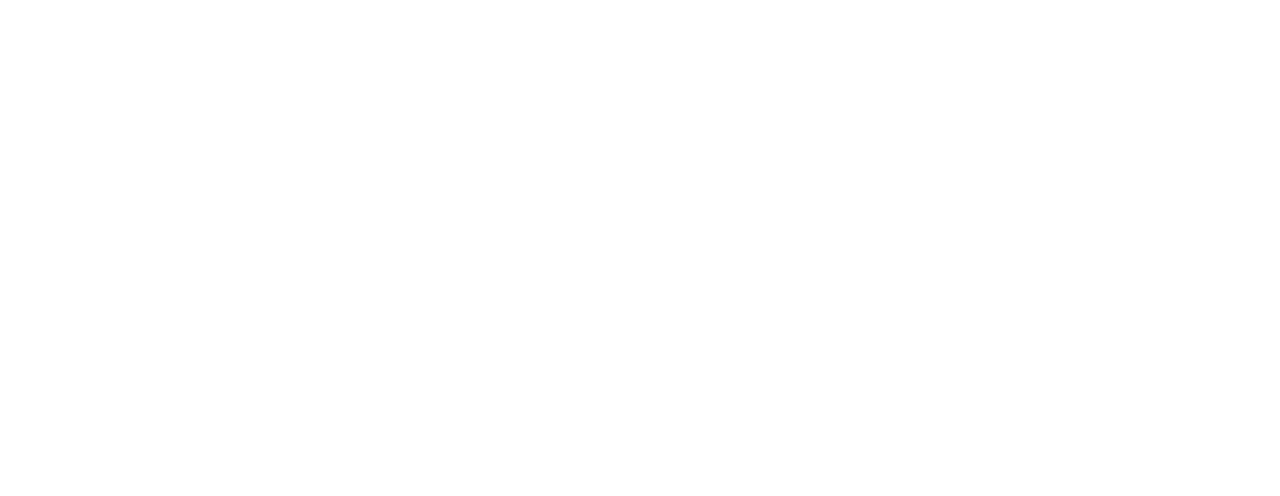
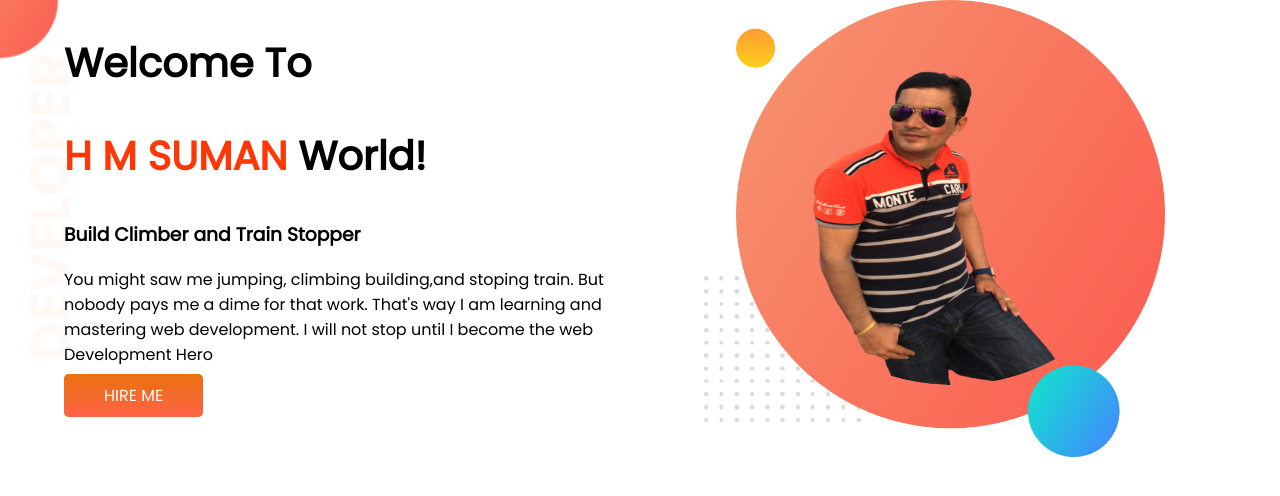
Before and after one commit to hmsuman02/developer.portfolio, a plain HTML site: page index.html in a window 1280 px wide. Drawn offline with Linux system fonts and the light colour scheme.

Commit message:
top banner add

```diff
--- a/index.html
+++ b/index.html
@@ -1,12 +1,36 @@
 <!DOCTYPE html>
 <html lang="en">
+
 <head>
     <meta charset="UTF-8">
     <meta http-equiv="X-UA-Compatible" content="IE=edge">
     <meta name="viewport" content="width=device-width, initial-scale=1.0">
     <title>H M SUMAN Portfolio</title>
+    <link rel="preconnect" href="https://fonts.googleapis.com">
+    <link rel="preconnect" href="https://fonts.gstatic.com" crossorigin>
+    <link href="https://fonts.googleapis.com/css2?family=Poppins&display=swap" rel="stylesheet">
+    <link rel="stylesheet" href="style.css">
 </head>
+
 <body>
+    <section class="top-banner">
+        <div class="half-width">
+            <h1>Welcome To</h1>
+            <h1><span class="orange-color"> H M SUMAN</span> World!</h1>
+            <h3>Build Climber and Train Stopper</h3>
+            <p>You might saw me jumping, climbing building,and stoping train. But nobody pays me a dime for that work.
+                That's way I am learning and mastering web development. I will not stop until I become the web
+                Development Hero</p>
+            <a class="link-button" target="_blank"
+                href="https://www.facebook.com/ghurifirifaridpur/photos/a.1462214863888553/4463954467047896/">
+
+                HIRE ME</a>
+        </div>
+        <div class="half-width">
+            <img src="images/my-bg S.png" alt="">
+        </div>
+    </section>
 
 </body>
+
 </html>
--- a/style.css
+++ b/style.css
@@ -0,0 +1,32 @@
+body{
+    font-family: 'Poppins', sans-serif;
+    margin: 0;
+}
+h1{
+    font-size: 40px;
+    }
+.orange-color{
+color: rgb(253, 55, 5);
+}
+section{
+    display: flex;
+}
+.half-width{width: 50%;
+    padding-left: 5%;
+}
+.half-width img{
+    width: 80%;
+}
+.link-button{
+    text-decoration: none;
+    background-image:linear-gradient(rgb(233, 113, 14),tomato);
+    color:white;
+    font-weight: 700px;
+    background-color: orange;
+    padding: 10px 40px;
+    border-radius: 5px;
+}
+.top-banner{
+    background-image: url(images/top-banner.png);
+    background-repeat: no-repeat;
+}
```
Also changed, not shown: images/11655366_721018828007405_397861607_n-removebg-preview.png (added), images/IMG_0617-removebg-preview.png (added), images/dream-bg.png (added), images/exp-bg.png (added), images/jhankar.png (added), images/jhankar2.png (added), images/my-bg S.png (added), images/my-bg.png (added), images/my-bg2.png (added), images/top-banner.png (added), 8 other files.
